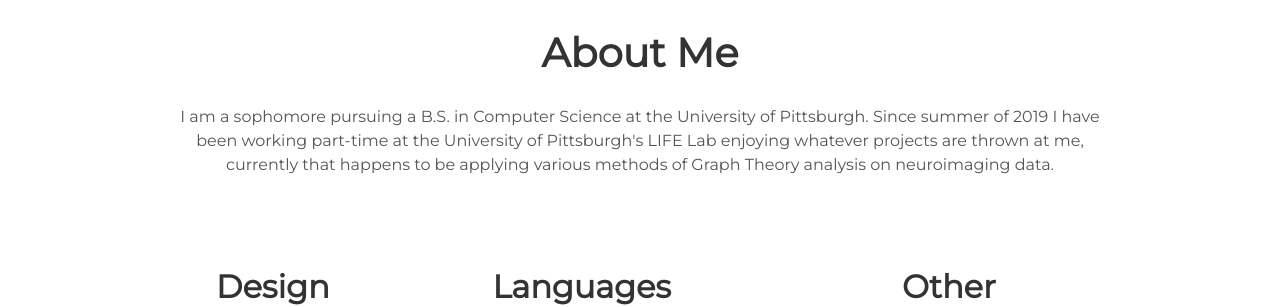
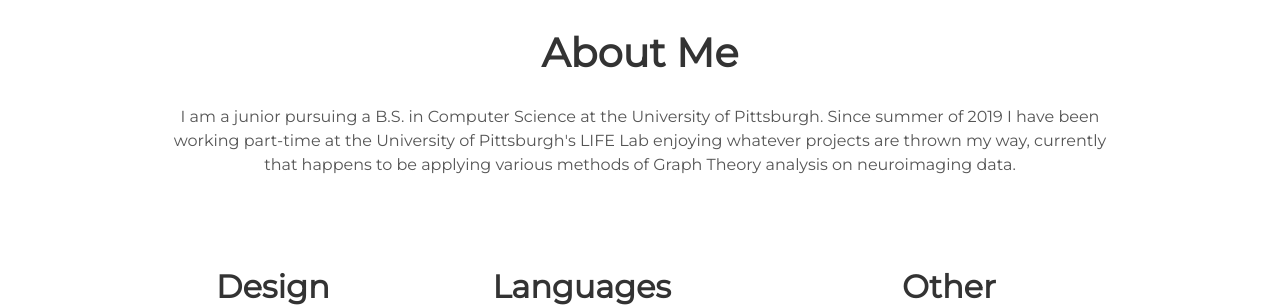
Before and after one commit to sarrisv/sarrisv.github.io, a Jekyll site: the page built from index.html, in a window 1280 px wide. Shown: the part 952-1259 px from the top of the page. Built offline with Jekyll 4.4.1, drawn with Linux system fonts in a browser that asks for light colours.

Commit message:
sophomore -> junior

```diff
--- a/_config.yml
+++ b/_config.yml
@@ -6,7 +6,7 @@
 
 # User settings
 username: Vasilis Ethan Sarris
-user_description: I am a sophomore pursuing a B.S. in Computer Science at the University of Pittsburgh. Since summer of 2019 I have been working part-time at the University of Pittsburgh's LIFE Lab enjoying whatever projects are thrown at me, currently that happens to be applying various methods of Graph Theory analysis on neuroimaging data.
+user_description: I am a junior pursuing a B.S. in Computer Science at the University of Pittsburgh. Since summer of 2019 I have been working part-time at the University of Pittsburgh's LIFE Lab enjoying whatever projects are thrown my way, currently that happens to be applying various methods of Graph Theory analysis on neuroimaging data.
 user_title: Student - Research Assistant - Graph Theory Enthusiast
 email: vas82@pitt.edu
 github_link:  https://github.com/sarrisv/
```
